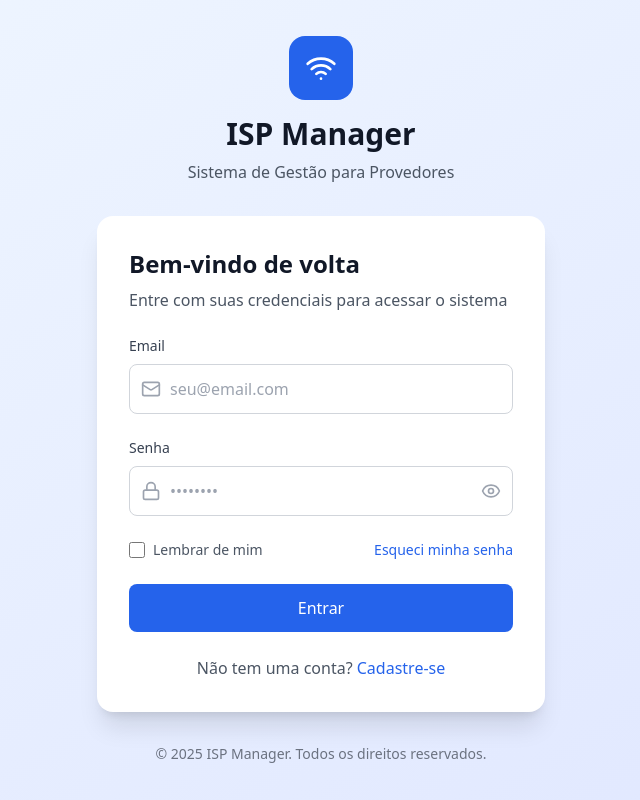
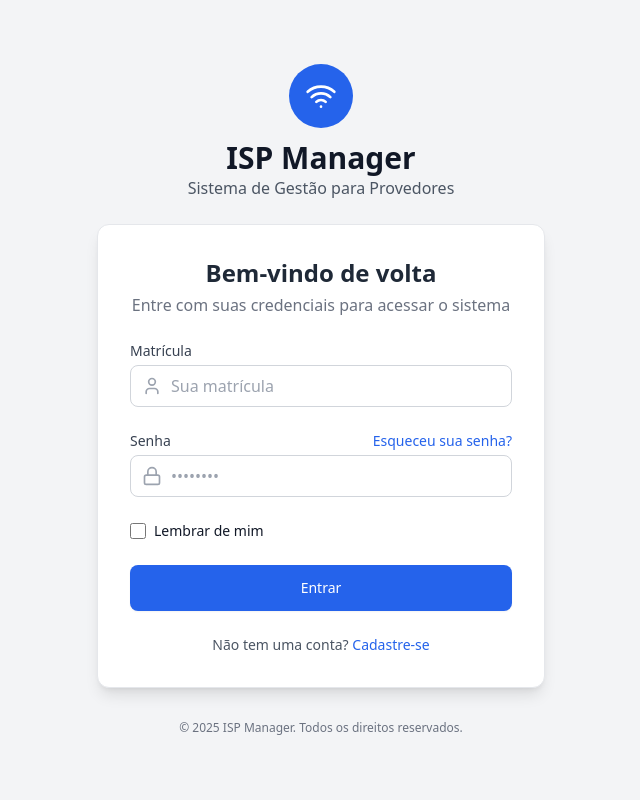
Before and after one commit to JorgeAlexandresantosfilho/GraceNet, a React (Vite) app in the folder frontend/: page / in a window 1280 px wide. Shown: the whole page, without its empty margins (319-959 px from the left). Built offline with nearby package versions, Linux system fonts and the light colour scheme.

Commit message:
tela de cadastro modificada, agora com uma logica mais bem feita

```diff
--- a/frontend/src/App.tsx
+++ b/frontend/src/App.tsx
@@ -48,7 +48,7 @@ function App() {
 
   const renderizarAutenticacao = () => {
     return (
-      <Login onLogin={() => {setIsAutenticado(true)}}/>
+      <Login onLoginSuccess={() => {setIsAutenticado(true)}}/>
     );
   };
 
--- a/frontend/src/components/auth/Login.tsx
+++ b/frontend/src/components/auth/Login.tsx
@@ -1,139 +1,161 @@
 import React, { useState } from 'react';
-import { Eye, EyeOff, Wifi, Lock, Mail } from 'lucide-react';
+import { Wifi, User, Lock } from 'lucide-react';
+
 
 interface LoginProps {
-  onLogin: () => void;
-  // onRegistro: () => void;
-  // onRecuperarSenha: () => void;
+  onLoginSuccess: () => void;
 }
 
-const Login: React.FC<LoginProps> = ({ onLogin }) => {
-  const [email, setEmail] = useState('');
+const Login: React.FC<LoginProps> = ({ onLoginSuccess }) => {
+  const [matricula, setMatricula] = useState('');
   const [senha, setSenha] = useState('');
-  const [mostrarSenha, setMostrarSenha] = useState(false);
-  const [isCarregando, setIsCarregando] = useState(false);
+  const [error, setError] = useState<string | null>(null);
+  const [loading, setLoading] = useState(false);
 
-  const handleSubmit = async (e: React.FormEvent) => {
+  const handleLogin = async (e: React.FormEvent) => {
     e.preventDefault();
-    setIsCarregando(true);
+    setLoading(true);
+    setError(null);
 
-    // Simular autenticação
+    if (!matricula || !senha) {
+      setError('Matrícula e senha são obrigatórios.');
+      setLoading(false);
+      return;
+    }
+
+    // Simulação de chamada de API
     setTimeout(() => {
-      setIsCarregando(false);
-      onLogin();
-    }, 1500);
+      console.log('Tentando login com:', { matricula, senha });
+
+      onLoginSuccess();
+
+      setLoading(false);
+    }, 1000);
   };
 
   return (
-    <div className="min-h-screen bg-gradient-to-br from-blue-50 to-indigo-100 flex items-center justify-center p-4">
-      <div className="max-w-md w-full">
-        {/* Logo e Header */}
-        <div className="text-center mb-8">
-          <div className="inline-flex items-center justify-center w-16 h-16 bg-blue-600 rounded-2xl mb-4">
+    <div className="flex items-center justify-center min-h-screen bg-gray-100 p-4">
+      <div className="w-full max-w-md">
+
+        {/* Logo e Título */}
+        <div className="flex flex-col items-center mb-6">
+          <div className="p-4 bg-blue-600 rounded-full mb-3">
             <Wifi className="w-8 h-8 text-white" />
           </div>
-          <h1 className="text-3xl font-bold text-gray-900 mb-2">ISP Manager</h1>
+          <h1 className="text-3xl font-bold text-gray-900">ISP Manager</h1>
           <p className="text-gray-600">Sistema de Gestão para Provedores</p>
         </div>
 
-        {/* Form de Login */}
-        <div className="bg-white rounded-2xl shadow-xl p-8">
-          <div className="mb-6">
-            <h2 className="text-2xl font-bold text-gray-900 mb-2">Bem-vindo de volta</h2>
-            <p className="text-gray-600">Entre com suas credenciais para acessar o sistema</p>
-          </div>
+        {/* Card de Login */}
+        <div className="bg-white p-8 rounded-xl shadow-lg border border-gray-200">
+          <h2 className="text-2xl font-semibold text-center text-gray-800 mb-1">Bem-vindo de volta</h2>
+          <p className="text-center text-gray-500 mb-6">Entre com suas credenciais para acessar o sistema</p>
 
-          <form onSubmit={handleSubmit} className="space-y-6">
+          <form onSubmit={handleLogin} className="space-y-6">
+
+            {/* Campo Matrícula */}
             <div>
-              <label htmlFor="email" className="block text-sm font-medium text-gray-700 mb-2">
-                Email
+              <label htmlFor="matricula" className="block text-sm font-medium text-gray-700">
+                Matrícula
               </label>
-              <div className="relative">
-                <Mail className="w-5 h-5 text-gray-400 absolute left-3 top-1/2 transform -translate-y-1/2" />
+              <div className="relative mt-1">
+                <div className="absolute inset-y-0 left-0 pl-3 flex items-center pointer-events-none">
+                  <User className="w-5 h-5 text-gray-400" />
+                </div>
                 <input
-                  id="email"
-                  type="email"
-                  value={email}
-                  onChange={(e) => setEmail(e.target.value)}
-                  className="w-full pl-10 pr-4 py-3 border border-gray-300 rounded-lg focus:ring-2 focus:ring-blue-500 focus:border-transparent transition-colors"
-                  placeholder="seu@email.com"
+                  id="matricula"
+                  name="matricula"
+                  type="text"
+                  autoComplete="username"
                   required
+                  value={matricula}
+                  onChange={(e) => setMatricula(e.target.value)}
+                  placeholder="Sua matrícula"
+                  className="pl-10 pr-4 py-2 w-full border border-gray-300 rounded-lg focus:ring-2
+                  focus:ring-blue-500 focus:border-transparent"
                 />
               </div>
             </div>
 
+            {/* Campo Senha */}
             <div>
-              <label htmlFor="password" className="block text-sm font-medium text-gray-700 mb-2">
-                Senha
-              </label>
-              <div className="relative">
-                <Lock className="w-5 h-5 text-gray-400 absolute left-3 top-1/2 transform -translate-y-1/2" />
+              <div className="flex items-center justify-between">
+                <label htmlFor="password"
+                  className="block text-sm font-medium text-gray-700">
+                  Senha
+                </label>
+                <a href="#" className="text-sm text-blue-600 hover:underline">
+                  Esqueceu sua senha?
+                </a>
+              </div>
+              <div className="relative mt-1">
+                 <div className="absolute inset-y-0 left-0 pl-3 flex items-center pointer-events-none">
+                  <Lock className="w-5 h-5 text-gray-400" />
+                </div>
                 <input
                   id="password"
-                  type={mostrarSenha ? 'text' : 'password'}
+                  name="password"
+                  type="password"
+                  autoComplete="current-password"
+                  required
                   value={senha}
                   onChange={(e) => setSenha(e.target.value)}
-                  className="w-full pl-10 pr-12 py-3 border border-gray-300 rounded-lg focus:ring-2 focus:ring-blue-500 focus:border-transparent transition-colors"
                   placeholder="••••••••"
-                  required
+                  className="pl-10 pr-4 py-2 w-full border border-gray-300 rounded-lg focus:ring-2
+                  focus:ring-blue-500 focus:border-transparent"
                 />
-                <button
-                  type="button"
-                  onClick={() => setMostrarSenha(!mostrarSenha)}
-                  className="absolute right-3 top-1/2 transform -translate-y-1/2 text-gray-400 hover:text-gray-600"
-                >
-                  {mostrarSenha ? <EyeOff className="w-5 h-5" /> : <Eye className="w-5 h-5" />}
-                </button>
               </div>
             </div>
 
+            {error && (
+                <div className="p-3 bg-red-100 text-red-700 rounded-lg text-sm">
+                    {error}
+                </div>
+            )}
+
             <div className="flex items-center justify-between">
-              <label className="flex items-center">
+              <div className="flex items-center">
                 <input
+                  id="remember-me"
+                  name="remember-me"
                   type="checkbox"
-                  className="w-4 h-4 text-blue-600 border-gray-300 rounded focus:ring-blue-500"
+                  className="h-4 w-4 text-blue-600 border-gray-300 rounded focus:ring-blue-500"
                 />
-                <span className="ml-2 text-sm text-gray-600">Lembrar de mim</span>
-              </label>
+                <label htmlFor="remember-me" className="ml-2 block text-sm text-gray-900">
+                  Lembrar de mim
+                </label>
+              </div>
+            </div>
+
+            {/* Botão Entrar */}
+            <div>
               <button
-                type="button"
-                // onClick={onRecuperarSenha}
-                className="text-sm text-blue-600 hover:text-blue-800 font-medium"
+                type="submit"
+                disabled={loading}
+                className="w-full flex justify-center py-3 px-4 border border-transparent rounded-lg shadow-sm
+                text-sm font-medium text-white bg-blue-600 hover:bg-blue-700 focus:outline-none
+                focus:ring-2 focus:ring-offset-2 focus:ring-blue-500
+                disabled:bg-blue-400 disabled:cursor-not-allowed"
               >
-                Esqueci minha senha
+                {loading ? 'Entrando...' : 'Entrar'}
               </button>
             </div>
-
-            <button
-              type="submit"
-              disabled={isCarregando}
-              className="w-full bg-blue-600 hover:bg-blue-700 disabled:bg-blue-400 text-white py-3 rounded-lg font-medium transition-colors flex items-center justify-center"
-            >
-              {isCarregando ? (
-                <div className="w-5 h-5 border-2 border-white border-t-transparent rounded-full animate-spin" />
-              ) : (
-                'Entrar'
-              )}
-            </button>
           </form>
 
-          <div className="mt-6 text-center">
-            <p className="text-gray-600">
+          {/* Link Cadastre-se */}
+          <div className="text-center mt-6">
+            <p className="text-sm text-gray-600">
               Não tem uma conta?{' '}
-              <button
-                // onClick={onRegistro}
-                className="text-blue-600 hover:text-blue-800 font-medium"
-              >
+              <a href="#" className="font-medium text-blue-600 hover:underline">
                 Cadastre-se
-              </button>
+              </a>
             </p>
           </div>
         </div>
 
-        {/* Footer */}
-        <div className="text-center mt-8 text-sm text-gray-500">
-          <p>© 2025 ISP Manager. Todos os direitos reservados.</p>
-        </div>
+        <p className="text-center text-xs text-gray-500 mt-8">
+            © 2025 ISP Manager. Todos os direitos reservados.
+        </p>
       </div>
     </div>
   );
```
